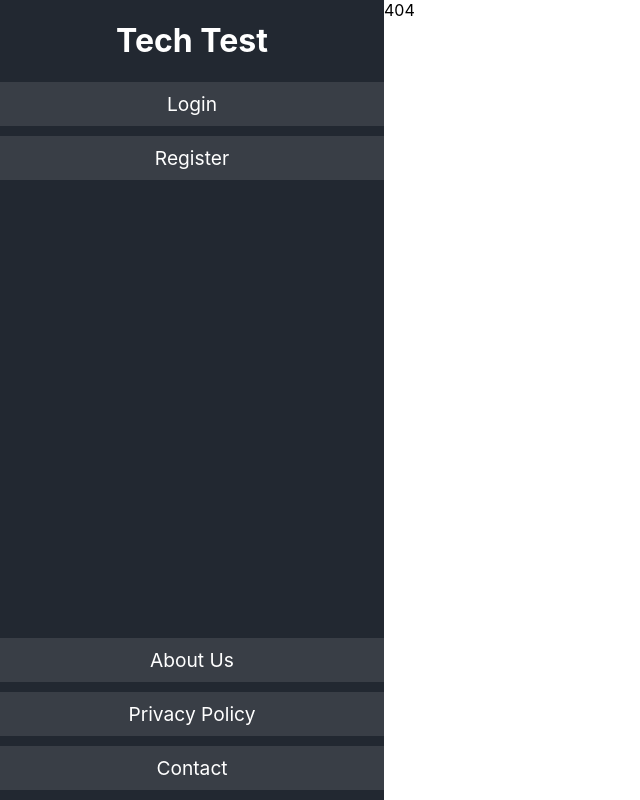
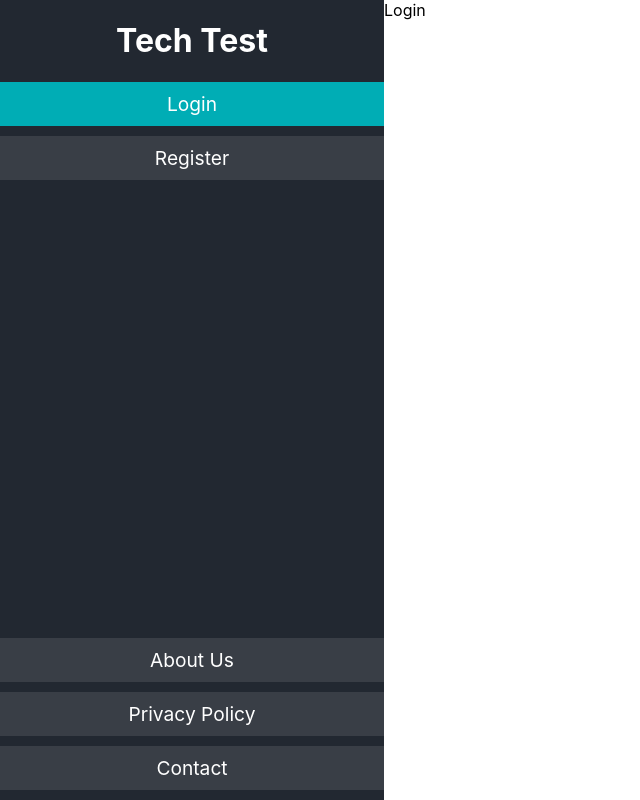
Before and after one commit to percimar/tech-interview-frontend-test, a React (Create React App) app: page /login in a window 1280 px wide. Before the commit this address had no page. Shown: the whole page, without its empty margins (0-640 px from the left). Built offline with nearby package versions, Linux system fonts and the light colour scheme.

Commit message:
improve navigation logic

```diff
--- a/src/App.tsx
+++ b/src/App.tsx
@@ -1,33 +1,29 @@
-import React from "react";
-import { BrowserRouter, Routes, Route } from "react-router-dom";
 import "./App.scss";
 import MainLayout from "./components/MainLayout/MainLayout";
-import { AuthProvider } from "./contexts/AuthContext";
-import { LangProvider } from "./contexts/LangContext";
-import { NavProvider } from "./contexts/NavContext";
+import { useAuth } from "./contexts/AuthContext";
 import Page404 from "./pages/Page404";
 import PageHome from "./pages/PageHome";
 import PageLogin from "./pages/PageLogin";
 import PageRegister from "./pages/PageRegister";
 
+import { Routes, Route, Navigate } from "react-router-dom";
+
 function App() {
+  const { user } = useAuth();
+
   return (
-    <BrowserRouter>
-      <LangProvider>
-        <AuthProvider>
-          <NavProvider>
     <Routes>
       <Route element={<MainLayout />}>
-                <Route path="/" element={<PageLogin />} />
+        <Route
+          path="/"
+          element={<Navigate to={user ? "/home" : "/login"} replace />}
+        />
+        <Route path="/login" element={<PageLogin />} />
         <Route path="/register" element={<PageRegister />} />
         <Route path="/home" element={<PageHome />} />
         <Route path="*" element={<Page404 />} />
       </Route>
     </Routes>
-          </NavProvider>
-        </AuthProvider>
-      </LangProvider>
-    </BrowserRouter>
   );
 }
 
--- a/src/components/NavBar/NavBar.tsx
+++ b/src/components/NavBar/NavBar.tsx
@@ -1,12 +1,16 @@
 /* eslint-disable jsx-a11y/anchor-is-valid */
 import "./NavBar.scss";
 import useLocales from "../../hooks/useLocales";
+import { useAuth } from "../../contexts/AuthContext";
+import { useNav } from "../../contexts/NavContext";
+import { useLang } from "../../contexts/LangContext";
 import { NavLink } from "react-router-dom";
-import { useAuth } from "../../contexts/AuthContext";
 
 const NavBar = () => {
   const strings = useLocales();
   const { user } = useAuth();
+  const { isOpen, setIsOpen } = useNav();
+  const { lang, setLang } = useLang();
 
   return (
     <div className="NavBar">
@@ -23,8 +27,7 @@ const NavBar = () => {
           <>
             <NavLink
               className={({ isActive }) => (isActive ? "Active Link" : "Link")}
-              to="/"
-              end
+              to="/login"
             >
               {strings.general.login}
             </NavLink>
--- a/src/contexts/NavContext.tsx
+++ b/src/contexts/NavContext.tsx
@@ -1,5 +1,8 @@
 import * as React from "react";
 
+// Based on my implementation, this could just be local state in the NavBar
+// component, however based on the requirements it has been implemented as
+// global state accessible by any component in the tree.
 const NavContext = React.createContext<
   | {
       isOpen: Boolean;
--- a/src/index.tsx
+++ b/src/index.tsx
@@ -3,13 +3,26 @@ import ReactDOM from "react-dom/client";
 import "./index.scss";
 import App from "./App";
 import reportWebVitals from "./reportWebVitals";
+import { LangProvider } from "./contexts/LangContext";
+import { AuthProvider } from "./contexts/AuthContext";
+import { NavProvider } from "./contexts/NavContext";
+
+import { BrowserRouter } from "react-router-dom";
 
 const root = ReactDOM.createRoot(
   document.getElementById("root") as HTMLElement
 );
 root.render(
   <React.StrictMode>
-    <App />
+    <BrowserRouter>
+      <LangProvider>
+        <AuthProvider>
+          <NavProvider>
+            <App />
+          </NavProvider>
+        </AuthProvider>
+      </LangProvider>
+    </BrowserRouter>
   </React.StrictMode>
 );
 
```
Lines whose indentation alone changed are shown as unchanged.
